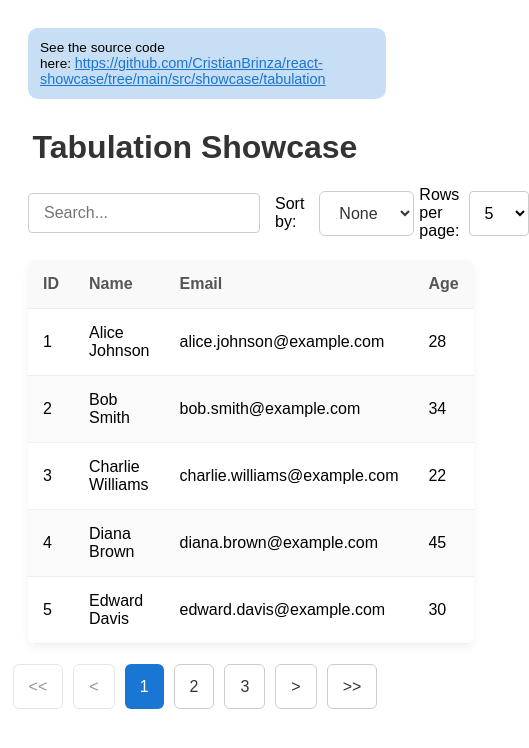
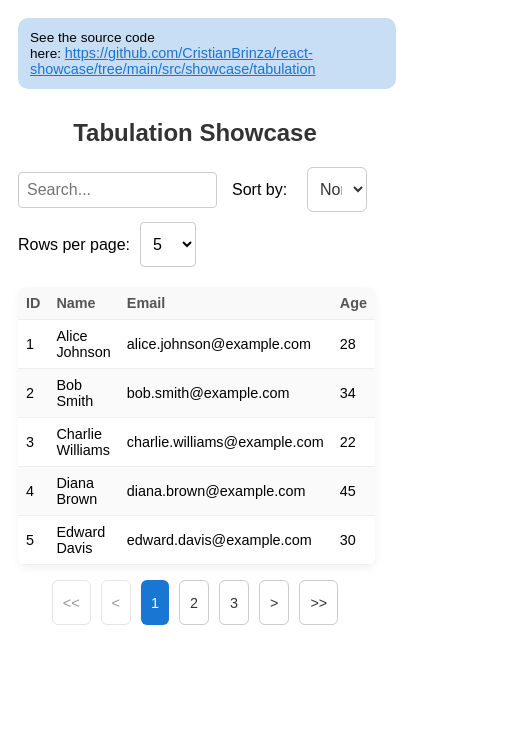
Before and after one commit to CristianBrinza/react-showcase, a React (Create React App) app: page /tabulation in a window 390 px wide. Shown: the top 748 px of the page, 529 px wide, since content can reach past the window. Built offline with nearby package versions, Linux system fonts and the light colour scheme.

Commit message:
Update Tabulation showcase

```diff
--- a/src/showcase/tabulation/Tabulation.module.css
+++ b/src/showcase/tabulation/Tabulation.module.css
@@ -1,5 +1,6 @@
 /* src/showcase/tabulation/Tabulation.module.css */
 
+/* General container and text styles */
 .container {
     max-width: 900px;
     margin: 0 auto;
@@ -22,11 +23,13 @@ h1 {
     margin-bottom: 20px;
 }
 
+/* Flexbox for search and sorting */
 .searchSort {
     display: flex;
     align-items: center;
 }
 
+/* Search input styling */
 .searchInput {
     padding: 10px 15px;
     margin-right: 15px;
@@ -43,6 +46,7 @@ h1 {
     box-shadow: 0 0 5px rgba(25, 118, 210, 0.3);
 }
 
+/* Sorting dropdown and label */
 .sortBy {
     display: flex;
     align-items: center;
@@ -51,8 +55,10 @@ h1 {
 
 .sortBy label {
     margin-right: 10px;
+    min-width: 60px;
 }
 
+/* Page size dropdown */
 .pageSize {
     display: flex;
     align-items: center;
@@ -77,6 +83,7 @@ h1 {
     box-shadow: 0 0 5px rgba(25, 118, 210, 0.3);
 }
 
+/* Table styling */
 .table {
     width: 100%;
     border-collapse: collapse;
@@ -96,7 +103,6 @@ h1 {
     background-color: #f9f9f9;
     font-weight: 600;
     cursor: pointer;
-    font-family: 'Source Sans Pro', sans-serif;
     color: #555;
 }
 
@@ -113,12 +119,12 @@ h1 {
     color: #777;
 }
 
+/* Pagination styling */
 .pagination {
     display: flex;
     justify-content: center;
     align-items: center;
     margin-top: 20px;
-    font-family: 'Source Sans Pro', sans-serif;
 }
 
 .pageButton {
@@ -159,11 +165,12 @@ h1 {
     background-color: #e0e0e0;
 }
 
+/* Button and select elements should have the same height */
 button, select {
     height: 45px;
+}
 
-}
-.sortBy button, .sortBy select{
+.sortBy button, .sortBy select {
     padding: 10px 15px;
     margin: 0 5px;
     background-color: white;
@@ -173,4 +180,67 @@ button, select {
     cursor: pointer;
     font-size: 1rem;
     transition: all 0.3s ease;
+    min-width: 60px;
 }
+
+/* Mobile responsiveness */
+@media (max-width: 768px) {
+    /* Stack elements vertically */
+    .topBar {
+        flex-direction: column;
+        align-items: flex-start;
+    }
+
+    .searchSort {
+        width: 100%;
+        margin-bottom: 10px;
+    }
+
+    .pageSize {
+        width: 100%;
+        justify-content: flex-start;
+    }
+
+    .searchInput, .sortBy select {
+        width: 60%;
+    }
+
+    .table th, .table td {
+        padding: 10px;
+    }
+
+    .table {
+        font-size: 0.9rem;
+    }
+}
+
+@media (max-width: 480px) {
+    .container {
+        padding: 10px;
+    }
+
+    h1 {
+        font-size: 1.5rem;
+    }
+
+    .searchInput, .sortBy select, .pageSize select {
+        padding: 8px;
+    }
+
+    .pageButton {
+        padding: 8px 10px;
+        font-size: 0.9rem;
+    }
+
+    .ellipsis, .activePage {
+        padding: 8px 10px;
+    }
+
+    .table th, .table td {
+        padding: 8px;
+    }
+
+    .pagination {
+        margin-top: 15px;
+    }
+}
--- a/src/showcase/tabulation/Tabulation.tsx
+++ b/src/showcase/tabulation/Tabulation.tsx
@@ -89,7 +89,9 @@ const Tabulation: React.FC = () => {
 
     return (
         <div className={styles.container}>
+
             <SourceCode link="https://github.com/CristianBrinza/react-showcase/tree/main/src/showcase/tabulation"/>
+
             <h1>Tabulation Showcase</h1>
 
             <div className={styles.topBar}>
```
